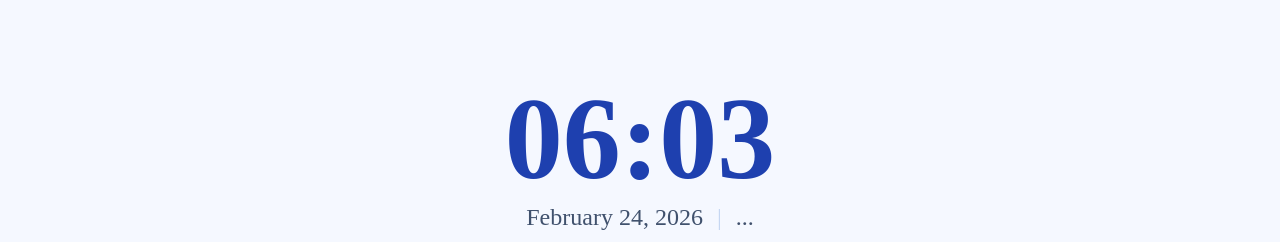
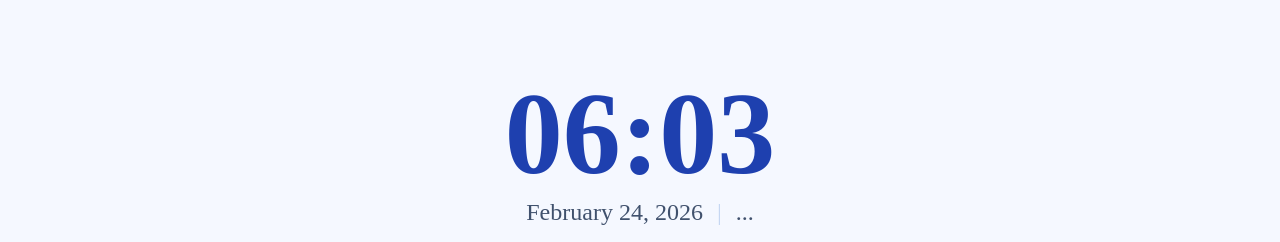
Before and after one commit to abul08/nandor-table, a Next.js app: page / in a window 1280 px wide. Shown: the top 242 px of the page. Built offline with nearby package versions, Linux system fonts and the light colour scheme; no server answers; the database is empty; a web font is replaced by a local one.

Commit message:
height adjust

```diff
--- a/src/app/globals.css
+++ b/src/app/globals.css
@@ -74,7 +74,7 @@ body {
   font-weight: 800;
   letter-spacing: 0;
   line-height: 0.92;
-  margin-top: 25px;
+  margin-top: 15px;
 }
 
 .date-row {
```
